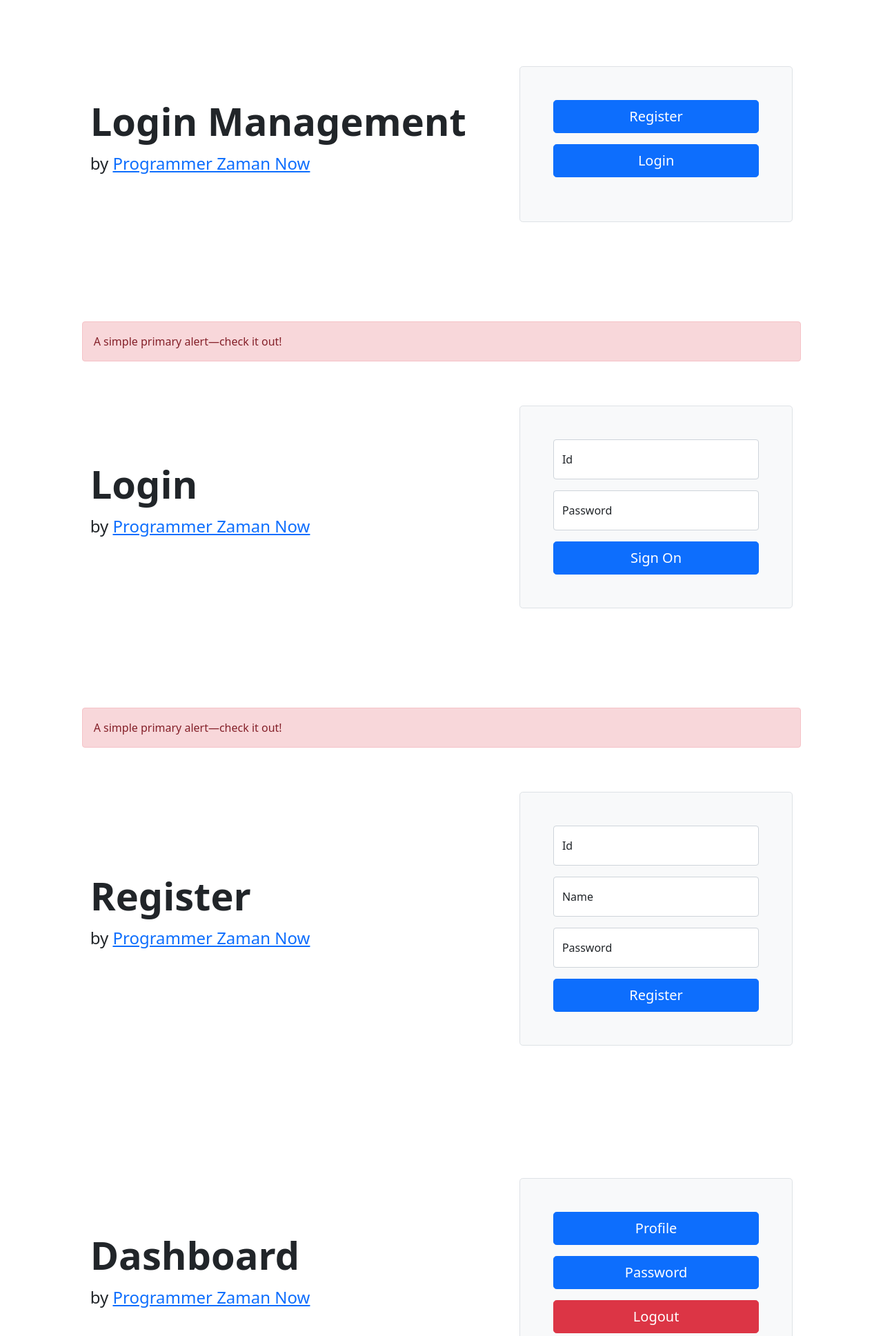
After one commit to addthoriq/php8mvc, a PHP site: page /phpmvc_test/app/View/template.html in a window 1280 px wide. The commit adds this page. Shown: the top 1937 px of the page at 69% size. Run offline with PHP 8.4, Linux system fonts and the light colour scheme.

Commit message:
View Template

```diff
--- a/app/App/View.php
+++ b/app/App/View.php
@@ -7,7 +7,9 @@ class View
 
     public static function render(string $view, $model)
     {
-        require __DIR__ . '/../View/' . $view . '.php';
+      require __DIR__ . '/../View/header.php';
+      require __DIR__ . '/../View/' . $view . '.php';
+      require __DIR__ . '/../View/footer.php';
     }
 
 }
--- /dev/null
+++ b/app/View/footer.php
@@ -0,0 +1,2 @@
+</body>
+</html>
--- /dev/null
+++ b/app/View/template.html
@@ -0,0 +1,171 @@
+<!DOCTYPE html>
+<html lang="en">
+<head>
+    <meta charset="UTF-8">
+    <title>Login Management</title>
+    <link href="https://cdn.jsdelivr.net/npm/bootstrap@5.1.3/dist/css/bootstrap.min.css" rel="stylesheet"
+          integrity="sha384-1BmE4kWBq78iYhFldvKuhfTAU6auU8tT94WrHftjDbrCEXSU1oBoqyl2QvZ6jIW3" crossorigin="anonymous">
+    <script src="https://cdn.jsdelivr.net/npm/bootstrap@5.1.3/dist/js/bootstrap.bundle.min.js"
+            integrity="sha384-ka7Sk0Gln4gmtz2MlQnikT1wXgYsOg+OMhuP+IlRH9sENBO0LRn5q+8nbTov4+1p"
+            crossorigin="anonymous"></script>
+</head>
+<body>
+<div class="container col-xl-10 col-xxl-8 px-4 py-5">
+    <div class="row align-items-center g-lg-5 py-5">
+        <div class="col-lg-7 text-center text-lg-start">
+            <h1 class="display-4 fw-bold lh-1 mb-3">Login Management</h1>
+            <p class="col-lg-10 fs-4">by <a target="_blank" href="https://www.programmerzamannow.com/">Programmer Zaman
+                Now</a></p>
+        </div>
+        <div class="col-md-10 mx-auto col-lg-5">
+            <div class="p-4 p-md-5 border rounded-3 bg-light">
+                <div class="form-floating mb-3">
+                    <a href="/users/register" class="w-100 btn btn-lg btn-primary">Register</a>
+                </div>
+                <div class="form-floating mb-3">
+                    <a href="/users/login" class="w-100 btn btn-lg btn-primary">Login</a>
+                </div>
+            </div>
+        </div>
+    </div>
+</div>
+<div class="container col-xl-10 col-xxl-8 px-4 py-5">
+    <div class="row">
+        <div class="alert alert-danger" role="alert">
+            A simple primary alert—check it out!
+        </div>
+    </div>
+    <div class="row align-items-center g-lg-5 py-5">
+        <div class="col-lg-7 text-center text-lg-start">
+            <h1 class="display-4 fw-bold lh-1 mb-3">Login</h1>
+            <p class="col-lg-10 fs-4">by <a target="_blank" href="https://www.programmerzamannow.com/">Programmer Zaman
+                Now</a></p>
+        </div>
+        <div class="col-md-10 mx-auto col-lg-5">
+            <form class="p-4 p-md-5 border rounded-3 bg-light" method="post" action="/users/login">
+                <div class="form-floating mb-3">
+                    <input name="id" type="text" class="form-control" id="id" placeholder="id">
+                    <label for="id">Id</label>
+                </div>
+                <div class="form-floating mb-3">
+                    <input name="password" type="password" class="form-control" id="password" placeholder="password">
+                    <label for="password">Password</label>
+                </div>
+                <button class="w-100 btn btn-lg btn-primary" type="submit">Sign On</button>
+            </form>
+        </div>
+    </div>
+</div>
+<div class="container col-xl-10 col-xxl-8 px-4 py-5">
+    <div class="row">
+        <div class="alert alert-danger" role="alert">
+            A simple primary alert—check it out!
+        </div>
+    </div>
+    <div class="row align-items-center g-lg-5 py-5">
+        <div class="col-lg-7 text-center text-lg-start">
+            <h1 class="display-4 fw-bold lh-1 mb-3">Register</h1>
+            <p class="col-lg-10 fs-4">by <a target="_blank" href="https://www.programmerzamannow.com/">Programmer Zaman
+                Now</a></p>
+        </div>
+        <div class="col-md-10 mx-auto col-lg-5">
+            <form class="p-4 p-md-5 border rounded-3 bg-light" method="post" action="/users/register">
+                <div class="form-floating mb-3">
+                    <input name="id" type="text" class="form-control" id="id" placeholder="id">
+                    <label for="id">Id</label>
+                </div>
+                <div class="form-floating mb-3">
+                    <input name="name" type="text" class="form-control" id="name" placeholder="name">
+                    <label for="name">Name</label>
+                </div>
+                <div class="form-floating mb-3">
+                    <input name="password" type="password" class="form-control" id="password" placeholder="password">
+                    <label for="password">Password</label>
+                </div>
+                <button class="w-100 btn btn-lg btn-primary" type="submit">Register</button>
+            </form>
+        </div>
+    </div>
+</div>
+<div class="container col-xl-10 col-xxl-8 px-4 py-5">
+    <div class="row align-items-center g-lg-5 py-5">
+        <div class="col-lg-7 text-center text-lg-start">
+            <h1 class="display-4 fw-bold lh-1 mb-3">Dashboard</h1>
+            <p class="col-lg-10 fs-4">by <a target="_blank" href="https://www.programmerzamannow.com/">Programmer Zaman
+                Now</a></p>
+        </div>
+        <div class="col-md-10 mx-auto col-lg-5">
+            <div class="p-4 p-md-5 border rounded-3 bg-light">
+                <div class="form-floating mb-3">
+                    <a href="/users/profile" class="w-100 btn btn-lg btn-primary">Profile</a>
+                </div>
+                <div class="form-floating mb-3">
+                    <a href="/users/password" class="w-100 btn btn-lg btn-primary">Password</a>
+                </div>
+                <div class="form-floating mb-3">
+                    <a href="/users/logout" class="w-100 btn btn-lg btn-danger">Logout</a>
+                </div>
+            </div>
+        </div>
+    </div>
+</div>
+<div class="container col-xl-10 col-xxl-8 px-4 py-5">
+    <div class="row">
+        <div class="alert alert-danger" role="alert">
+            A simple primary alert—check it out!
+        </div>
+    </div>
+    <div class="row align-items-center g-lg-5 py-5">
+        <div class="col-lg-7 text-center text-lg-start">
+            <h1 class="display-4 fw-bold lh-1 mb-3">Profile</h1>
+            <p class="col-lg-10 fs-4">by <a target="_blank" href="https://www.programmerzamannow.com/">Programmer Zaman
+                Now</a></p>
+        </div>
+        <div class="col-md-10 mx-auto col-lg-5">
+            <form class="p-4 p-md-5 border rounded-3 bg-light" method="post" action="/users/profile">
+                <div class="form-floating mb-3">
+                    <input type="text" class="form-control" id="id" placeholder="id" disabled>
+                    <label for="id">Id</label>
+                </div>
+                <div class="form-floating mb-3">
+                    <input name="name" type="text" class="form-control" id="name" placeholder="name">
+                    <label for="name">Name</label>
+                </div>
+                <button class="w-100 btn btn-lg btn-primary" type="submit">Update Profile</button>
+            </form>
+        </div>
+    </div>
+</div>
+<div class="container col-xl-10 col-xxl-8 px-4 py-5">
+    <div class="row">
+        <div class="alert alert-danger" role="alert">
+            A simple primary alert—check it out!
+        </div>
+    </div>
+    <div class="row align-items-center g-lg-5 py-5">
+        <div class="col-lg-7 text-center text-lg-start">
+            <h1 class="display-4 fw-bold lh-1 mb-3">Password</h1>
+            <p class="col-lg-10 fs-4">by <a target="_blank" href="https://www.programmerzamannow.com/">Programmer Zaman
+                Now</a></p>
+        </div>
+        <div class="col-md-10 mx-auto col-lg-5">
+            <form class="p-4 p-md-5 border rounded-3 bg-light" method="post" action="/users/password">
+                <div class="form-floating mb-3">
+                    <input type="text" class="form-control" id="id" placeholder="id" disabled>
+                    <label for="id">Id</label>
+                </div>
+                <div class="form-floating mb-3">
+                    <input name="oldPassword" type="password" class="form-control" id="oldPassword" placeholder="old password">
+                    <label for="oldPassword">Old Password</label>
+                </div>
+                <div class="form-floating mb-3">
+                    <input name="newPassword" type="password" class="form-control" id="newPassword" placeholder="password">
+                    <label for="newPassword">New Password</label>
+                </div>
+                <button class="w-100 btn btn-lg btn-primary" type="submit">Change Password</button>
+            </form>
+        </div>
+    </div>
+</div>
+</body>
+</html>
--- a/public/routes.php
+++ b/public/routes.php
@@ -3,10 +3,8 @@
 require_once __DIR__ . '/../vendor/autoload.php';
 
 use Kang\Phpmvc\App\Router;
-use Kang\Phpmvc\Controller\AboutController;
 use Kang\Phpmvc\Controller\HomeController;
 
-Router::add('GET', '/', HomeController::class, 'index');
-Router::add('GET', '/about', AboutController::class, 'index');
+Router::add('GET', '/', HomeController::class, 'index', []);
 
 Router::run();
```
Also changed, not shown: app/View/Home/index.php (+19 -8 lines), app/View/header.php (added, +12 -0 lines).
